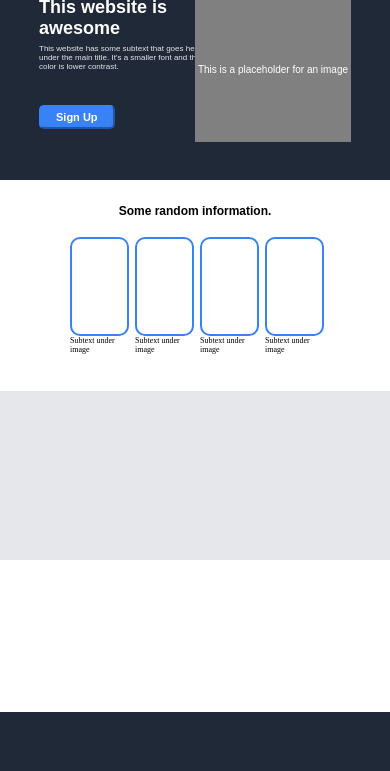
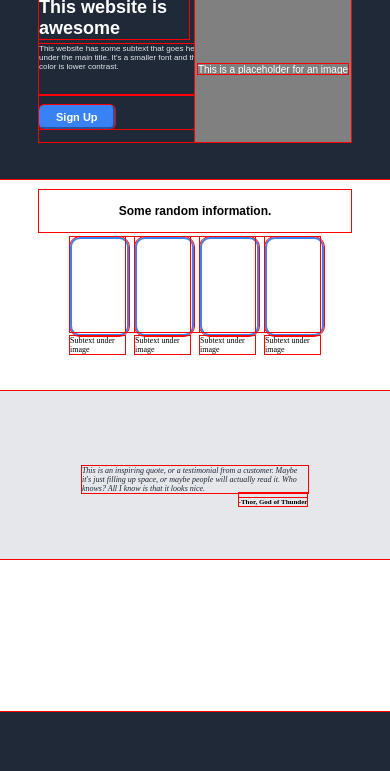
Before and after one commit to PaintedPorch/odin_landing_page, a plain HTML site: page index.html in a window 390 px wide. Shown: the part 73-844 px from the top of the page. Drawn offline with Linux system fonts and the light colour scheme.

Commit message:
Complete Quote Section

```diff
--- a/index.html
+++ b/index.html
@@ -54,7 +54,14 @@
                 </div>
             </div>
         </div>
-        <div class="quote_container"></div>
+        <div class="quote_container">
+            <div class="quote">
+                <p class="quote_text">This is an inspiring quote, or a testimonial from a customer. Maybe it's just filling up space, or maybe people will actually read it. Who knows? All I know is that it looks nice.</p>
+            </div>
+            <div class="quoter">
+                <p class="quoter_text">-Thor, God of Thunder</p>
+            </div>
+        </div>
         <div class="cta_container"></div>
         <footer class="footer"></footer>
     </div>
--- a/style.css
+++ b/style.css
@@ -1,5 +1,5 @@
 * {
-    /* outline: 1px solid red; */
+    outline: 1px solid red;
 }
 
 body {
@@ -143,6 +143,7 @@ body {
     height: 20%;
     width: 80%;
     margin-top: 10px;
+    min-width: 200px;
 }
 
 .cards_title_text {
@@ -191,6 +192,39 @@ body {
     height: 20%;
     width: 100%;
     background-color: #E5E7EB;
+    display: flex;
+    flex-direction: column;
+    align-items: center;
+    justify-content: center;
+}
+
+.quote {
+    display: flex;
+    justify-content: center;
+    width: 58%;
+    min-width: 150px;
+    max-width: 700px;
+}
+
+.quote_text {
+    margin: 0;
+    width: 100%;
+    font-style: italic;
+    color: #1F2937;
+    font-weight: lighter;
+    font-size: 16px;
+}
+
+.quoter {
+    display: flex;
+    justify-content: center;
+    margin-left: 40%;
+}
+
+.quoter_text {
+    margin: 5px 0 0 0;
+    font-weight: bold;
+    font-size: 12px;
 }
 
 .cta_container {
@@ -212,6 +246,9 @@ body {
     .cards {
         margin-top: 10px;
     }
+    .quote_text {
+        font-size: 14px;
+    }
 }
 @media (max-width: 850px) {
     .header_text_sub {
@@ -228,6 +265,23 @@ body {
     .cards {
         margin-top: 5px;
     }
+    .quote_text {
+        font-size: 11px;
+    }
+    .quoter_text {
+        font-size: 10px;
+    }
+    .quote {
+        margin-top: 20px;
+    }
+}
+@media (max-width: 400px) {
+    .quote_text {
+        font-size: 8px;
+    }
+    .quoter_text {
+        font-size: 7px;
+    }
 }
 
 @media (min-width: 1000px) {
@@ -235,3 +289,23 @@ body {
         font-size: 22px;
     }
 }
+@media (min-width: 1200px) {
+    .quoter {
+        margin-right: 60px;
+    }
+}
+@media (min-width: 1400px) {
+    .quoter {
+        margin-right: 80px;
+    }
+}
+@media (min-width: 1600px) {
+    .quoter {
+        margin-right: 140px;
+    }
+}
+@media (min-width: 1800px) {
+    .quoter {
+        margin-right: 220px;
+    }
+}
```
